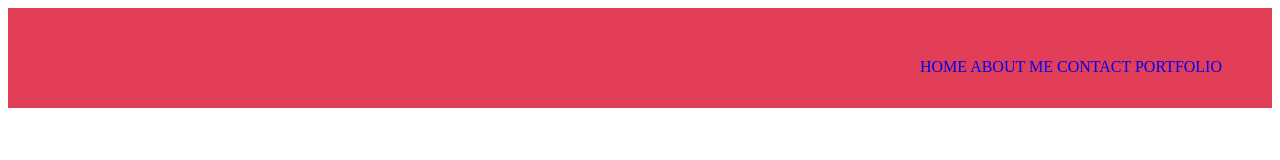
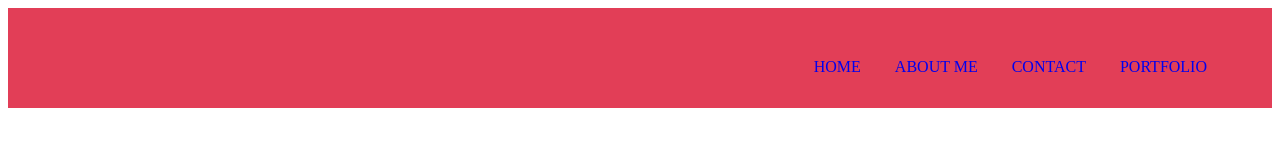
Before and after one commit to Ayubabdirahman/Portfolio, a plain HTML site: page index.html in a window 1280 px wide. Drawn offline with Linux system fonts and the light colour scheme.

Commit message:
adding padding top,right and left to our navigation list

```diff
--- a/css/styles.css
+++ b/css/styles.css
@@ -16,4 +16,5 @@
 }
 a{
 	text-decoration: none;
+	padding: 5px 15px;
 }
```
